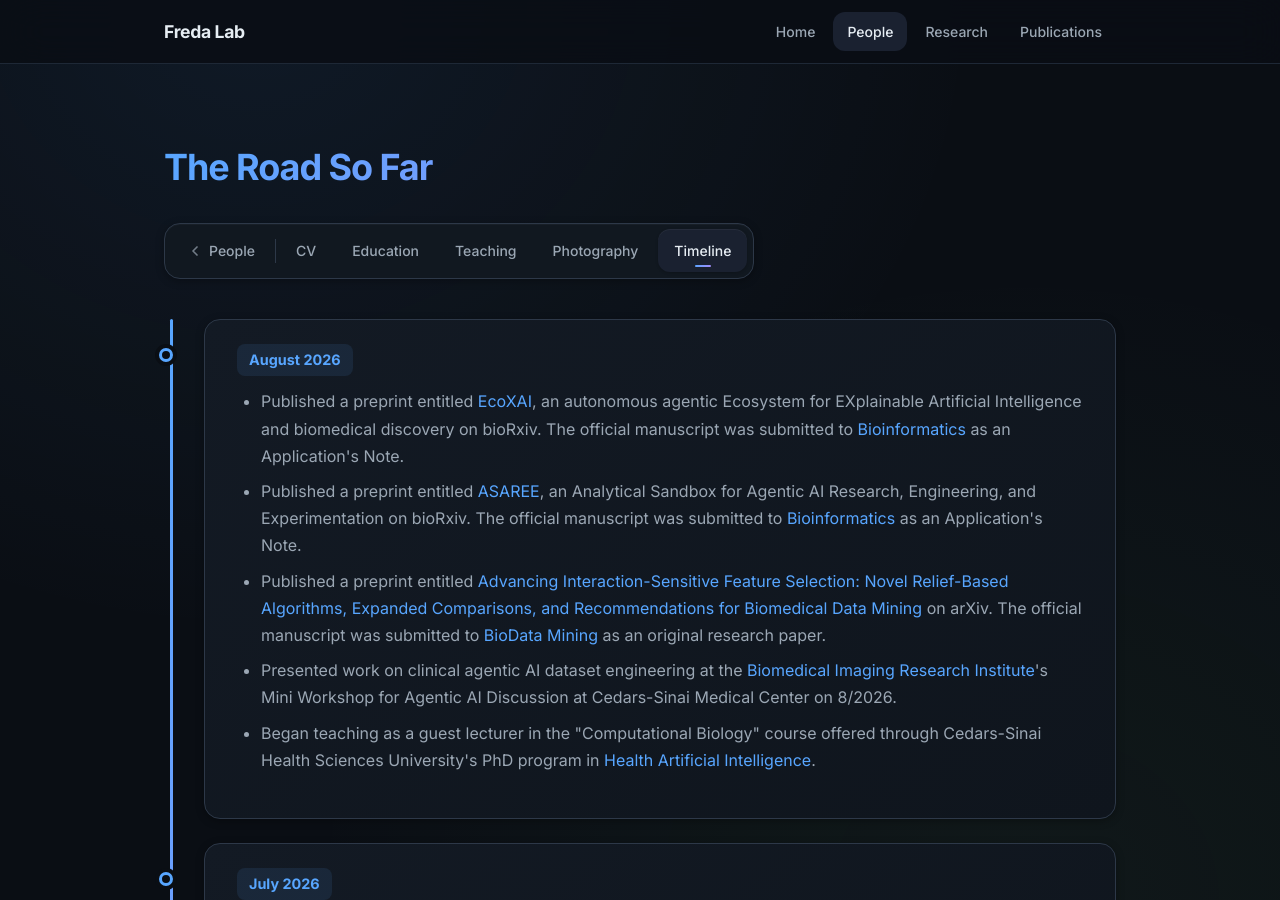
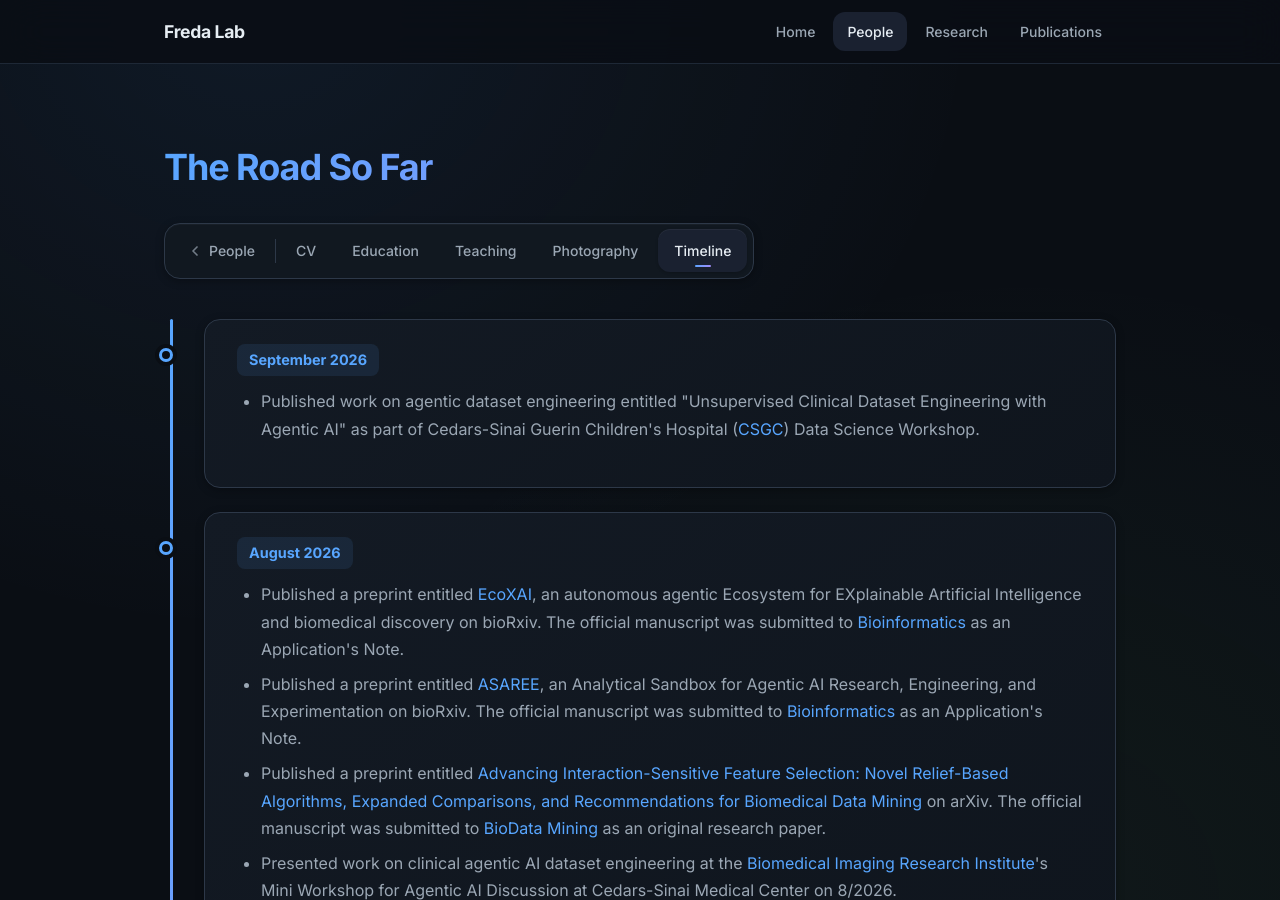
Before and after one commit to pfreda/pfreda.github.io, a Jekyll site: the page built from timeline.md, in a window 1280 px wide and 900 px high. Built offline with Jekyll 4.4.1, drawn with Linux system fonts in a browser that asks for light colours.

Commit message:
new timeline and cv update setp2026

```diff
--- a/timeline.md
+++ b/timeline.md
@@ -6,6 +6,13 @@ title: The Road So Far
 {% include subpage-nav.html %}
 
 <div class="timeline">
+
+<div class="timeline-item">
+<div class="timeline-date">September 2026</div>
+<ul>
+<li>Published work on agentic dataset engineering entitled "Unsupervised Clinical Dataset Engineering with Agentic AI" as part of Cedars-Sinai Guerin Children's Hospital (<a href="https://www.cedars-sinai.edu/health-sciences-university/research/departments-institutes/guerin-childrens.html" target="_blank" rel="noopener">CSGC</a>) Data Science Workshop. </li>
+</ul>
+</div>
 
 <div class="timeline-item">
 <div class="timeline-date">August 2026</div>
```
Also changed, not shown: 1 other file.
